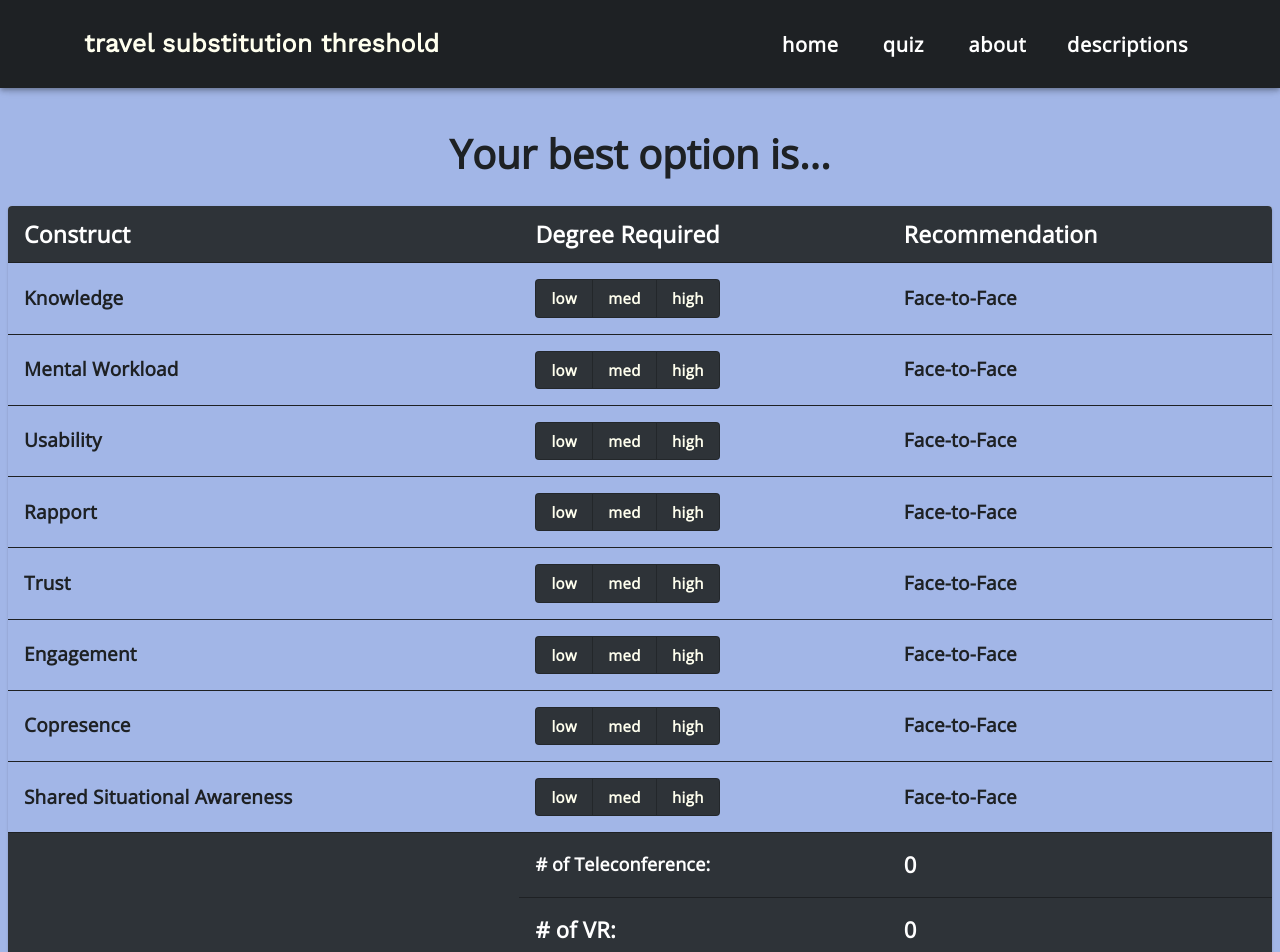
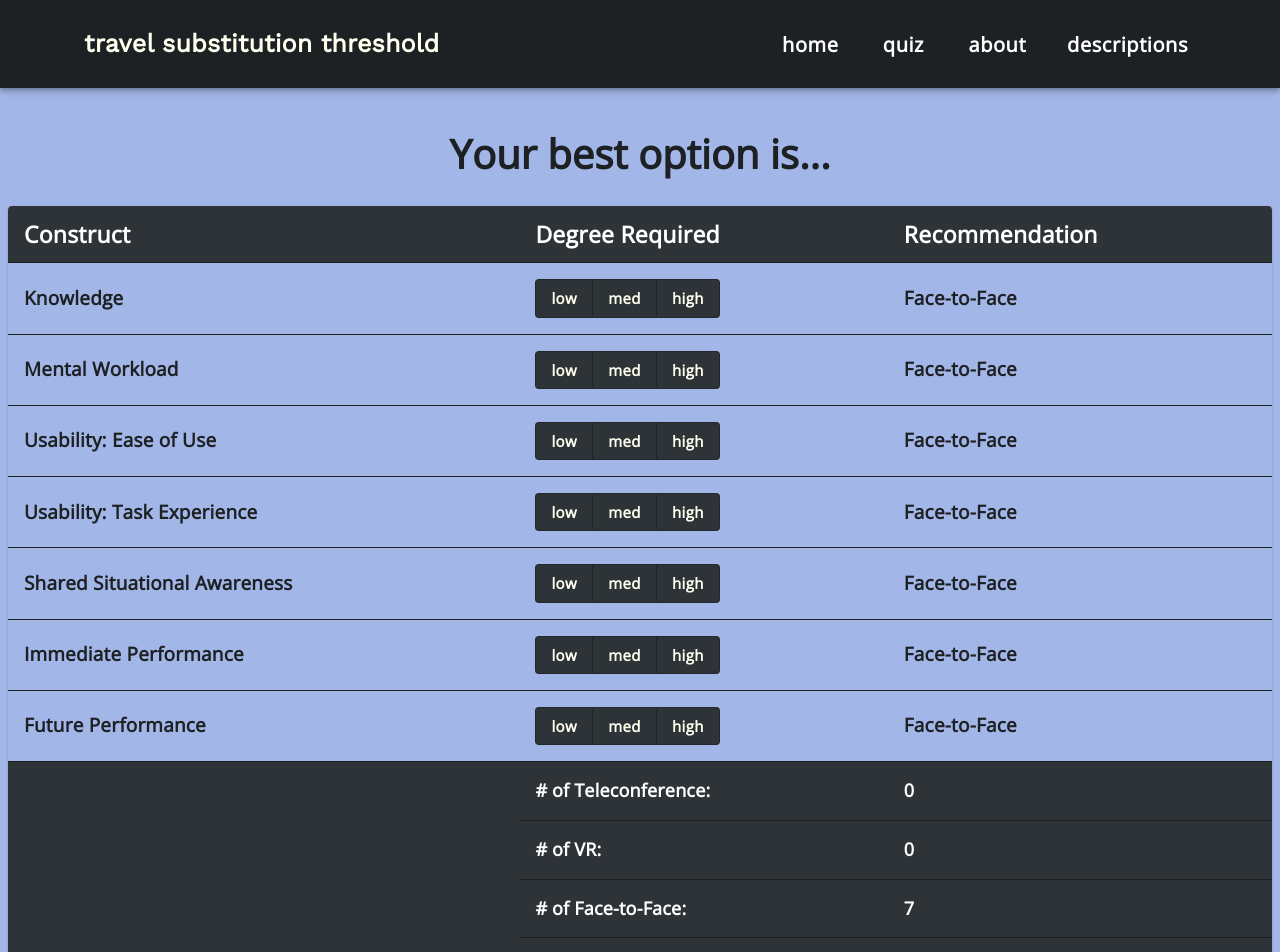
Before and after one commit to hay733/travel-substitute-threshold, a React (Create React App) app: page /results in a window 1280 px wide. Shown: the top 952 px of the page. Built offline with nearby package versions, Linux system fonts and the light colour scheme.

Commit message:
Update TestTable.js

```diff
--- a/src/pages/TestTable.js
+++ b/src/pages/TestTable.js
@@ -35,37 +35,31 @@ class ResultsTable extends React.Component {
                 },
 
                 {
-                    "Construct": "Usability",
+                    "Construct": "Usability: Ease of Use",
                     "Recommendation": "Face-to-Face",
                     "Average": "Face-to-Face"
                 },
 
                 {
-                    "Construct": "Rapport",
-                    "Recommendation": "Face-to-Face",
-                    "Average": "Face-to-Face"
-                },
-
-                {
-                    "Construct": "Trust",
-                    "Recommendation": "Face-to-Face",
-                    "Average": "Face-to-Face"
-                },
-
-                {
-                    "Construct": "Engagement",
-                    "Recommendation": "Face-to-Face",
-                    "Average": "Face-to-Face"
-                },
-
-                {
-                    "Construct": "Copresence",
+                    "Construct": "Usability: Task Experience",
                     "Recommendation": "Face-to-Face",
                     "Average": "Face-to-Face"
                 },
 
                 {
                     "Construct": "Shared Situational Awareness",
+                    "Recommendation": "Face-to-Face",
+                    "Average": "Face-to-Face"
+                },
+
+                {
+                    "Construct": "Immediate Performance",
+                    "Recommendation": "Face-to-Face",
+                    "Average": "Face-to-Face"
+                },
+
+                {
+                    "Construct": "Future Performance",
                     "Recommendation": "Face-to-Face",
                     "Average": "Face-to-Face"
                 },
@@ -117,7 +111,7 @@ class ResultsTable extends React.Component {
         var i, vr, f2f, tel;
         tel = vr = f2f = 0;
         let prevState = [...this.state.data];
-        for (i = 0; i < 8; i++) {
+        for (i = 0; i < 7; i++) {
             if (prevState[i].Recommendation == "Teleconference") tel++;
             if (prevState[i].Recommendation == "Face-to-Face") f2f++;
             if (prevState[i].Recommendation == "Virtual Reality") vr++;
@@ -136,7 +130,7 @@ class ResultsTable extends React.Component {
         var i, vr, f2f, tel;
         tel = vr = f2f = 0;
         let prevState = [...this.state.data];
-        for (i = 0; i < 8; i++) {
+        for (i = 0; i < 7; i++) {
             if (prevState[i].Recommendation == "Teleconference" && rec == "tel") tel++;
             else if (prevState[i].Recommendation == "Face-to-Face" && rec == "f2f") f2f++;
             else if (prevState[i].Recommendation == "Virtual Reality" && rec == "vr") vr++;
@@ -208,7 +202,7 @@ class ResultsTable extends React.Component {
                         borderBottomWidth: "0px", color: "white", backgroundColor: "#2E3338",}}/>
                     <TableCell style={{fontFamily: "Open Sans, sans-serif", fontWeight: 700, fontSize: 18, borderColor: "#1E2124",
                         borderBottomWidth: "1px", color: "white", backgroundColor: "#2E3338",}}># of Teleconference:</TableCell>
-                    <TableCell align="middle" style={{fontFamily: "Open Sans, sans-serif", fontWeight: 700, fontSize: 22, borderColor: "#1E2124",
+                    <TableCell align="middle" style={{fontFamily: "Open Sans, sans-serif", fontWeight: 700, fontSize: 18, borderColor: "#1E2124",
                         borderBottomWidth: "1px", color: "white", backgroundColor: "#2E3338",}}>{this.CalcScores("tel")}</TableCell>
                 </TableRow>
         )
@@ -219,9 +213,9 @@ class ResultsTable extends React.Component {
                     {/* vr rec */}
                     <TableCell style={{fontFamily: "Open Sans, sans-serif", fontWeight: 700, fontSize: 22, borderColor: "#1E2124",
                         borderBottomWidth: "0px", color: "white", backgroundColor: "#2E3338",}}/>
-                    <TableCell style={{fontFamily: "Open Sans, sans-serif", fontWeight: 700, fontSize: 22, borderColor: "#1E2124",
+                    <TableCell style={{fontFamily: "Open Sans, sans-serif", fontWeight: 700, fontSize: 18, borderColor: "#1E2124",
                         borderBottomWidth: "1px", color: "white", backgroundColor: "#2E3338",}}># of VR:</TableCell>
-                    <TableCell align="middle" style={{fontFamily: "Open Sans, sans-serif", fontWeight: 700, fontSize: 22, borderColor: "#1E2124",
+                    <TableCell align="middle" style={{fontFamily: "Open Sans, sans-serif", fontWeight: 700, fontSize: 18, borderColor: "#1E2124",
                         borderBottomWidth: "1px", color: "white", backgroundColor: "#2E3338",}}>{this.CalcScores("vr")}</TableCell>
                 </TableRow>
         )
@@ -230,11 +224,11 @@ class ResultsTable extends React.Component {
         return (
             <TableRow>
                     {/* f2f rec */}
-                    <TableCell style={{fontFamily: "Open Sans, sans-serif", fontWeight: 700, fontSize: 22, borderColor: "#1E2124",
+                    <TableCell style={{fontFamily: "Open Sans, sans-serif", fontWeight: 700, fontSize: 18, borderColor: "#1E2124",
                         borderBottomWidth: "0px", color: "white", backgroundColor: "#2E3338",}}/>
-                    <TableCell style={{fontFamily: "Open Sans, sans-serif", fontWeight: 700, fontSize: 22, borderColor: "#1E2124",
+                    <TableCell style={{fontFamily: "Open Sans, sans-serif", fontWeight: 700, fontSize: 18, borderColor: "#1E2124",
                         borderBottomWidth: "1px", color: "white", backgroundColor: "#2E3338",}}># of Face-to-Face:</TableCell>
-                    <TableCell align="middle" style={{fontFamily: "Open Sans, sans-serif", fontWeight: 700, fontSize: 22, borderColor: "#1E2124",
+                    <TableCell align="middle" style={{fontFamily: "Open Sans, sans-serif", fontWeight: 700, fontSize: 18, borderColor: "#1E2124",
                         borderBottomWidth: "1px", color: "white", backgroundColor: "#2E3338",}}>{this.CalcScores("f2f")}</TableCell>
                 </TableRow>
         )
```
